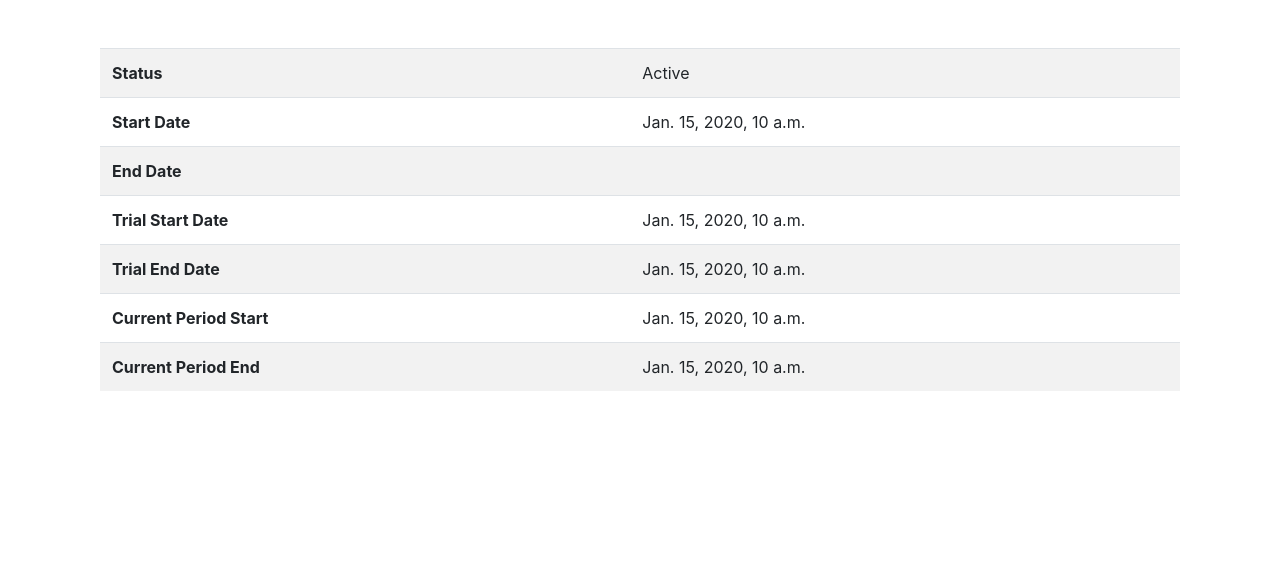
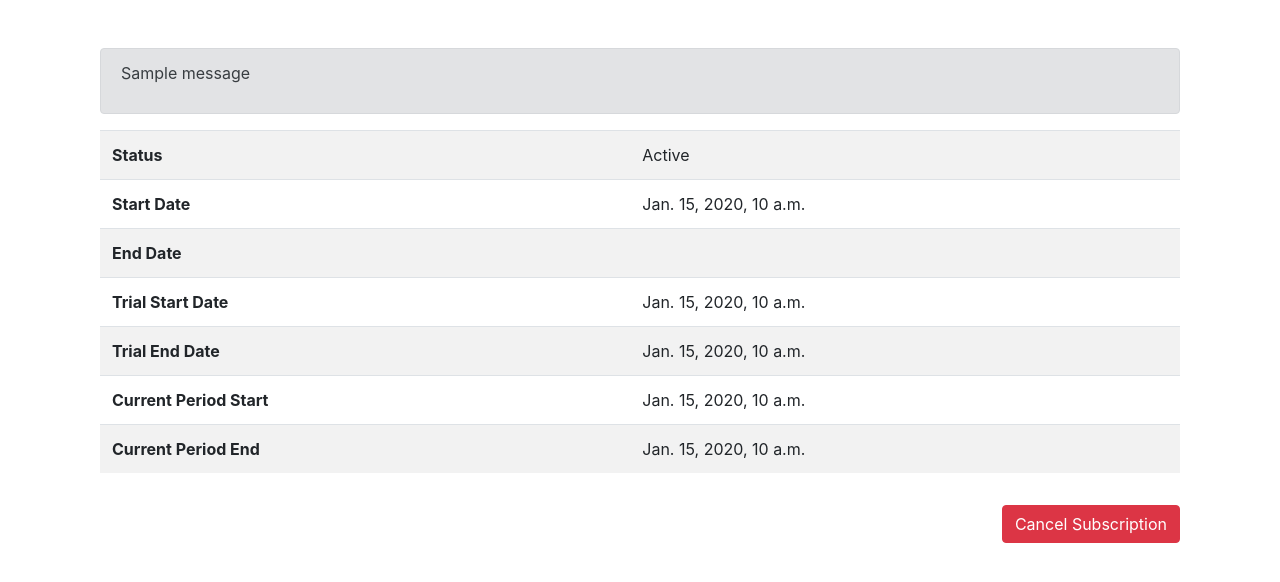
Before and after one commit to gurmessa/django-stripe-subscription, a Django app: page /subscription/ in a window 1280 px wide. Shown: the top 582 px of the page. Run offline with Django 4.2, Linux system fonts and the light colour scheme; a user stored in the database is signed in; tables that the repository leaves empty hold one stand-in row (values such as "Sample post"); one stand-in notice (Sample message) is shown; some libraries are stand-ins or nearby versions.

Commit message:
implement subscription cancel

```diff
--- a/subscriptions/templates/subscriptions/subscription.html
+++ b/subscriptions/templates/subscriptions/subscription.html
@@ -7,6 +7,20 @@ Subscription
 {% block content %}
 {% with subscription=request.user.subscription %}
     <div class="container mt-5">
+
+      {% if messages %}
+        <div class="row">
+        <div class="col-12">
+            {% for message in messages %}
+            <div class="alert alert-secondary" role="alert">
+                <p>{{ message }}</p>
+            </div>
+            {% endfor %}
+          </div>
+
+        </div>
+      {% endif %}
+
         <table class="table table-striped">
 
             <tbody>
@@ -40,6 +54,15 @@ Subscription
               </tr>
             </tbody>
           </table>
+
+          {% if request.user.subscription.is_active %}
+            <form method="post" action="{% url 'subscriptions:cancel-subscription' %}">
+              {% csrf_token %}
+              <button type="submit" class="btn btn-danger float-right mt-3">
+                Cancel Subscription
+              </button>
+            </form>
+          {% endif%}
     </div>
 {% endwith %}
 {% endblock %}
--- a/subscriptions/urls.py
+++ b/subscriptions/urls.py
@@ -6,7 +6,7 @@ from subscriptions import views
 app_name = "subscriptions"
 
 urlpatterns = [
-    path('', views.HomeView.as_view(), name='cancel'),
+    path('', views.HomeView.as_view(), name='home'),
     path('success/', views.SuccessView.as_view(), name='success'),
     path('cancel/', views.CancelView.as_view(), name='cancel'),
     path(
@@ -19,5 +19,10 @@ urlpatterns = [
         views.CreateCheckoutSessionView.as_view(),
         name="checkout"
     ),
+    path(
+        'cancel/subscription/',
+        views.CancelSubscriptionView.as_view(),
+        name="cancel-subscription"
+    ),
     path('webhook/', views.stripe_webhook),
 ]
--- a/subscriptions/views.py
+++ b/subscriptions/views.py
@@ -1,4 +1,5 @@
 from datetime import datetime
+from django.urls import reverse
 import stripe
 from django.shortcuts import render
 from django.views.generic import TemplateView
@@ -9,8 +10,9 @@
 from django.views.decorators.csrf import csrf_exempt
 from django.contrib.auth import get_user_model
 from django.http import JsonResponse, HttpResponse
+from django.contrib import messages
 from .models import Subscription
-from .mixins import SubscriptionRequiredMixin
+from .mixins import SubscriptionRequiredMixin, ActiveSubscriptionRequiredMixin
 
 stripe.api_key = settings.STRIPE_SECRET_KEY
 
@@ -52,6 +54,21 @@
             cancel_url=settings.DOMAIN_URL + '/cancel/',
         )
         return redirect(checkout_session.url)
+
+
+class CancelSubscriptionView(ActiveSubscriptionRequiredMixin, View):
+
+    def post(self, request, *args, **kwargs):
+        stripe_subscription_id = request.user.subscription.subscription_id
+        try:
+            stripe.Subscription.delete(stripe_subscription_id)
+            messages.add_message(
+                request, messages.INFO, 'Cancelled Successfully.')
+        except Exception as e:
+            messages.add_message(
+                request, messages.ERROR, 'Something went wrong')
+
+        return redirect(reverse('subscriptions:home'))
 
 
 @csrf_exempt
```
